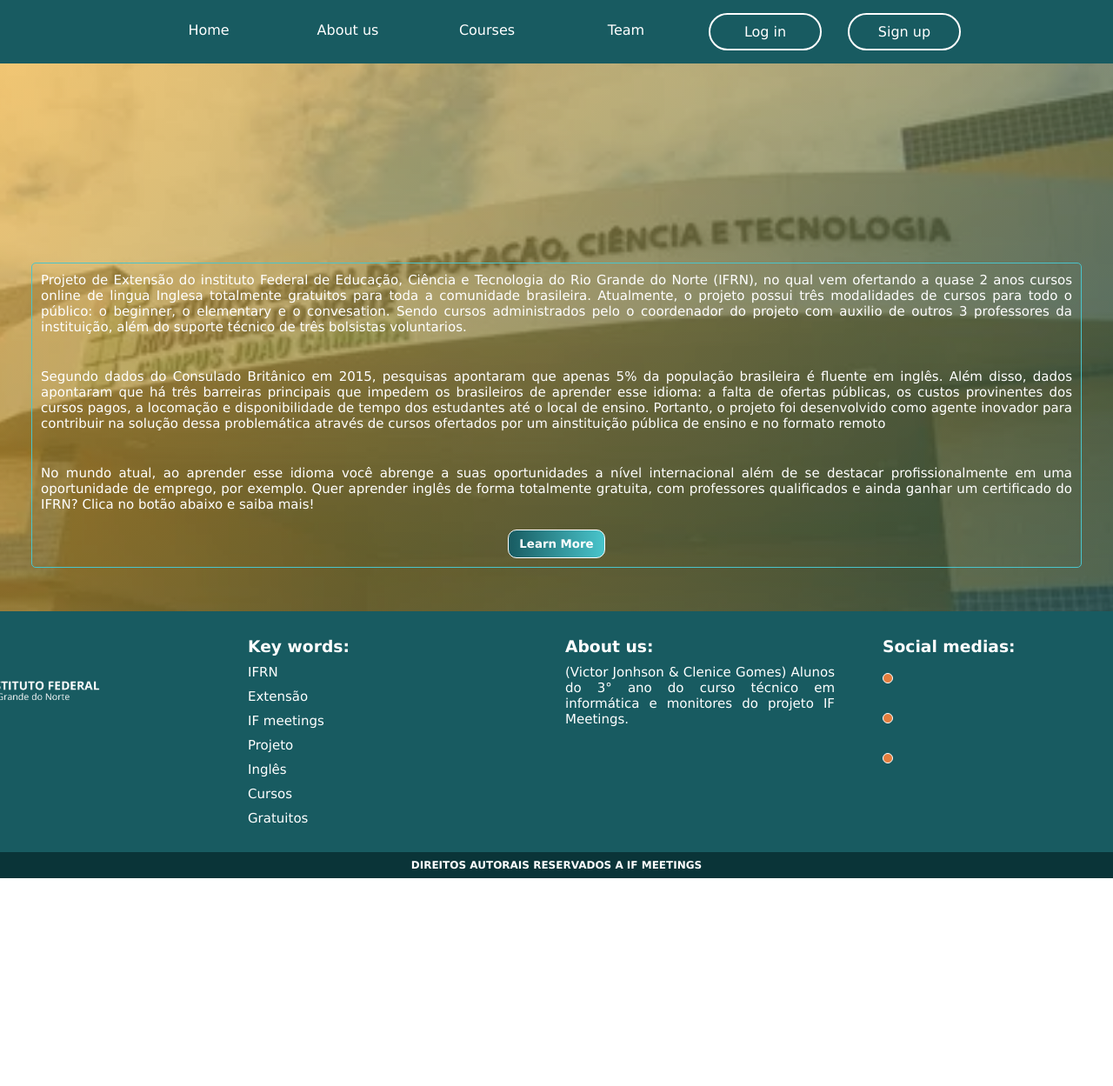
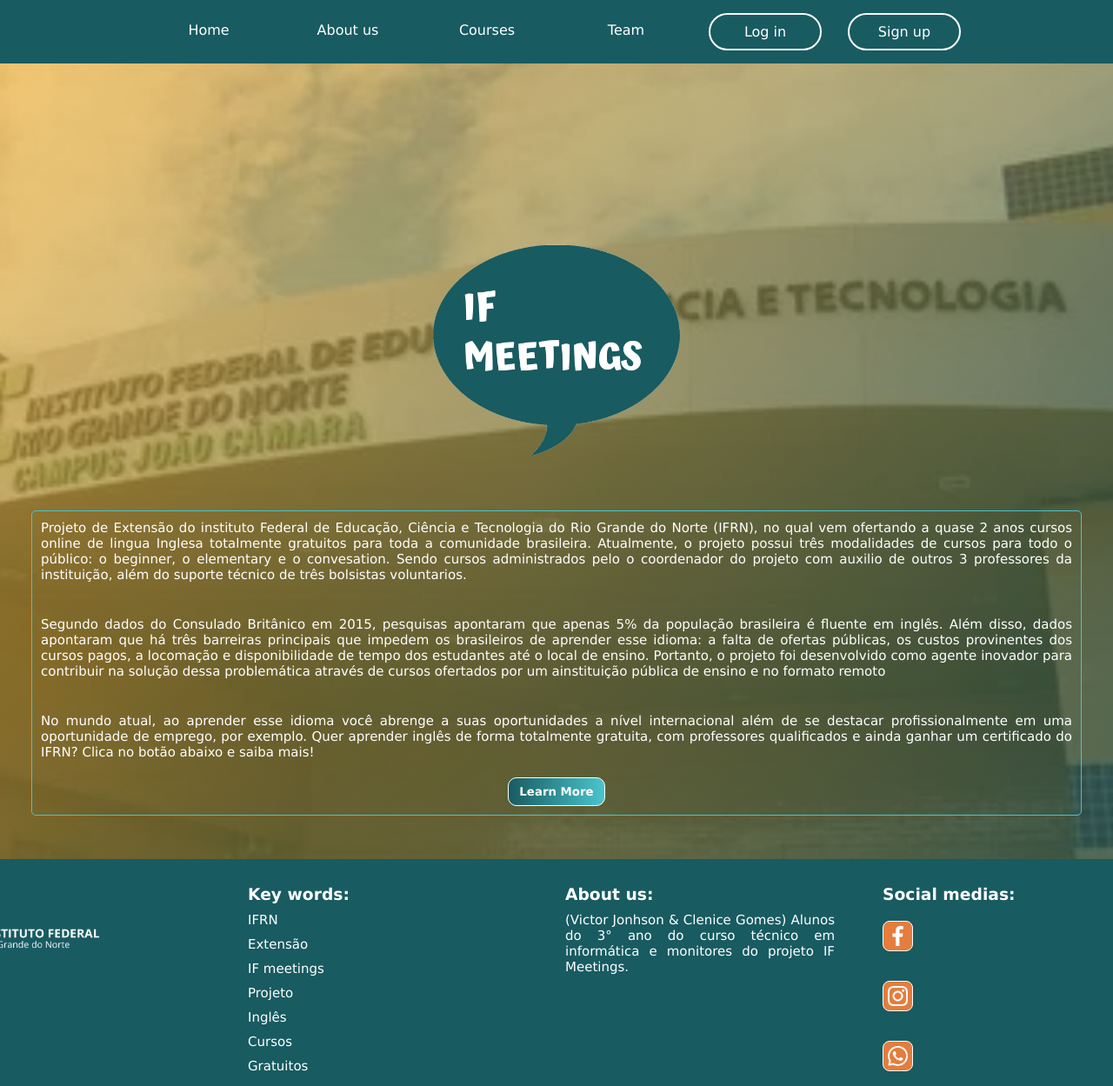
Before and after one commit to VJonhson-webDeveloper/IFmeetings-teste, a plain HTML site: page index.html in a window 1280 px wide. Shown: the top 1249 px of the page at 87% size. Before the commit the page ends 1010 px from the top, so only its background shows below. Drawn offline with Linux system fonts and the light colour scheme; files whose address does not match are found by name.

Commit message:
Alterando erro de imagens

```diff
--- a/index.html
+++ b/index.html
@@ -48,7 +48,7 @@
 
 
     <div class="logo">
-        <img src="../IF meetings 2/pictures/logo.png" alt="">
+        <img src="pictures/logo.png" alt="">
     </div>
 
     <div class="conteudo">
@@ -99,13 +99,13 @@
             <h3>Social medias:</h3>
             <ul>
                 <li>
-                    <a href="#"><img src="../IF meetings 2/pictures/facebook.png" alt=""></a>
+                    <a href="#"><img src="pictures/facebook.png" alt=""></a>
                 </li>
                 <li>
-                    <a href="#"><img src="../IF meetings 2/pictures/instagram.png" alt=""></a>
+                    <a href="#"><img src="pictures/instagram.png" alt=""></a>
                 </li>
                 <li>
-                    <a href="#"><img src="../IF meetings 2/pictures/zap.png" alt=""></a>
+                    <a href="#"><img src="pictures/zap.png" alt=""></a>
                 </li>
             </ul>
         </div>
```
